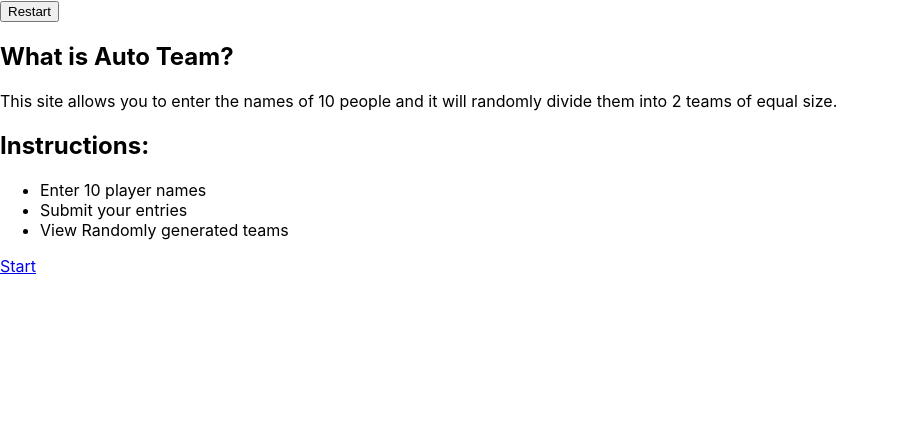
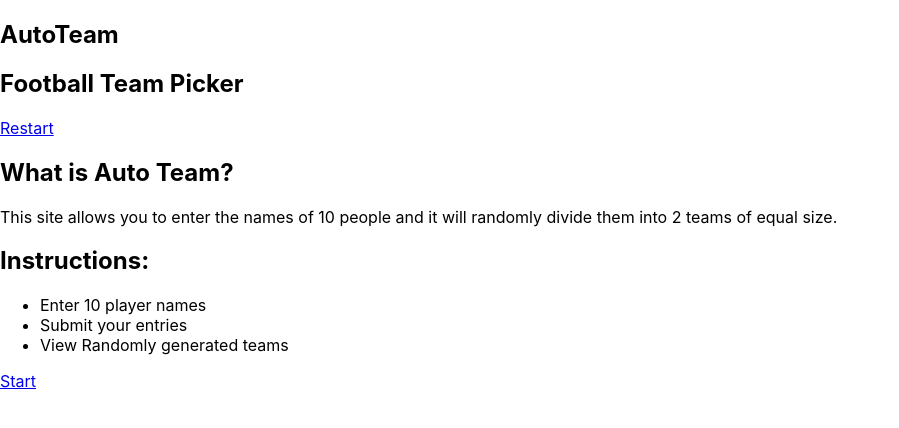
Before and after one commit to maslenm/football-team-generator, a React (Create React App) app: page / in a window 1280 px wide. Shown: the top 428 px of the page, without its empty margins (0-899 px from the left). Built offline with nearby package versions, Linux system fonts and the light colour scheme.

Commit message:
added styling to link back to homepage via restart button, given site Heading and add classNames for styling.

```diff
--- a/src/components/NavBar.js
+++ b/src/components/NavBar.js
@@ -2,9 +2,17 @@ import { Link } from "react-router-dom";
 
 const NavBar = () => (
 	<>
-		<Link to="/">
-			<button>Restart</button>
-		</Link>
+		<header className="nav-header">
+			<section className="title">
+				<h1>AutoTeam</h1>
+				<h2>Football Team Picker</h2>
+			</section>
+			<nav className="nav-main">
+				<Link to="/" className="restartButton">
+					Restart
+				</Link>
+			</nav>
+		</header>
 	</>
 );
 
```
